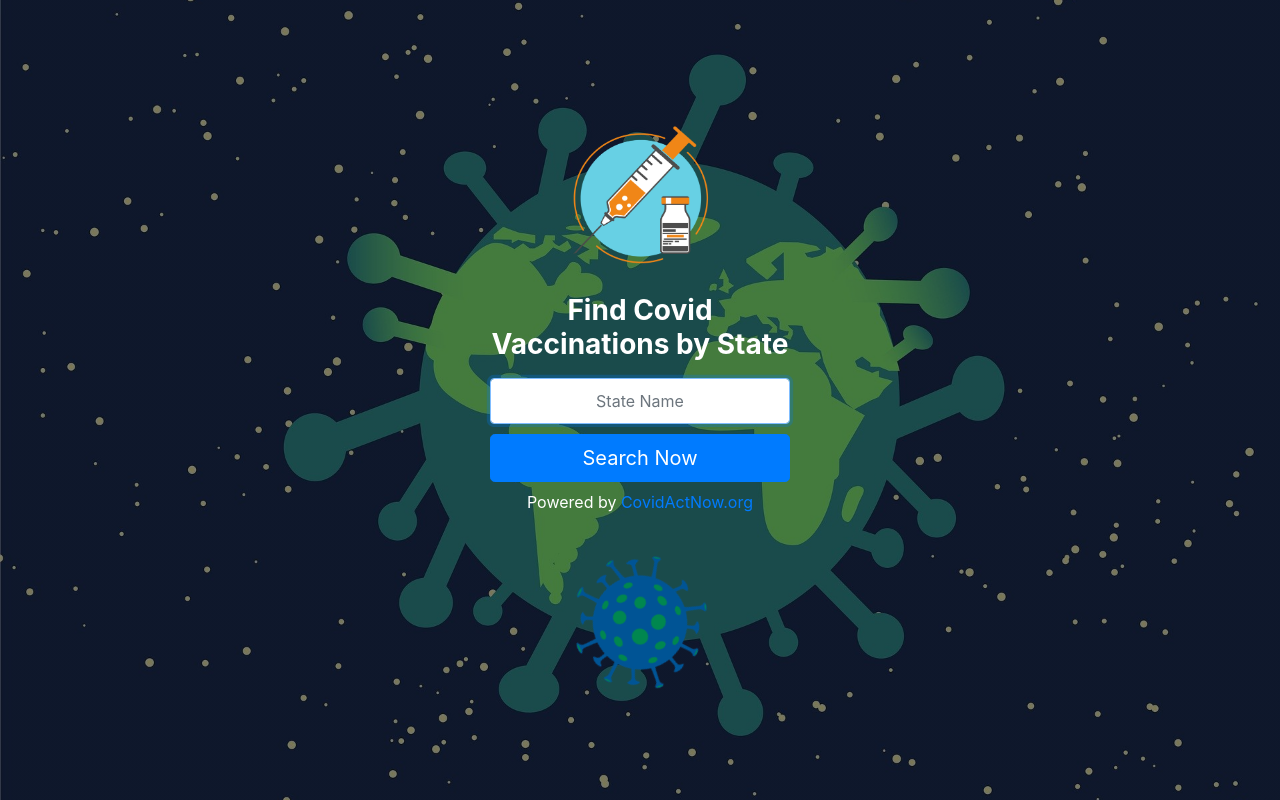
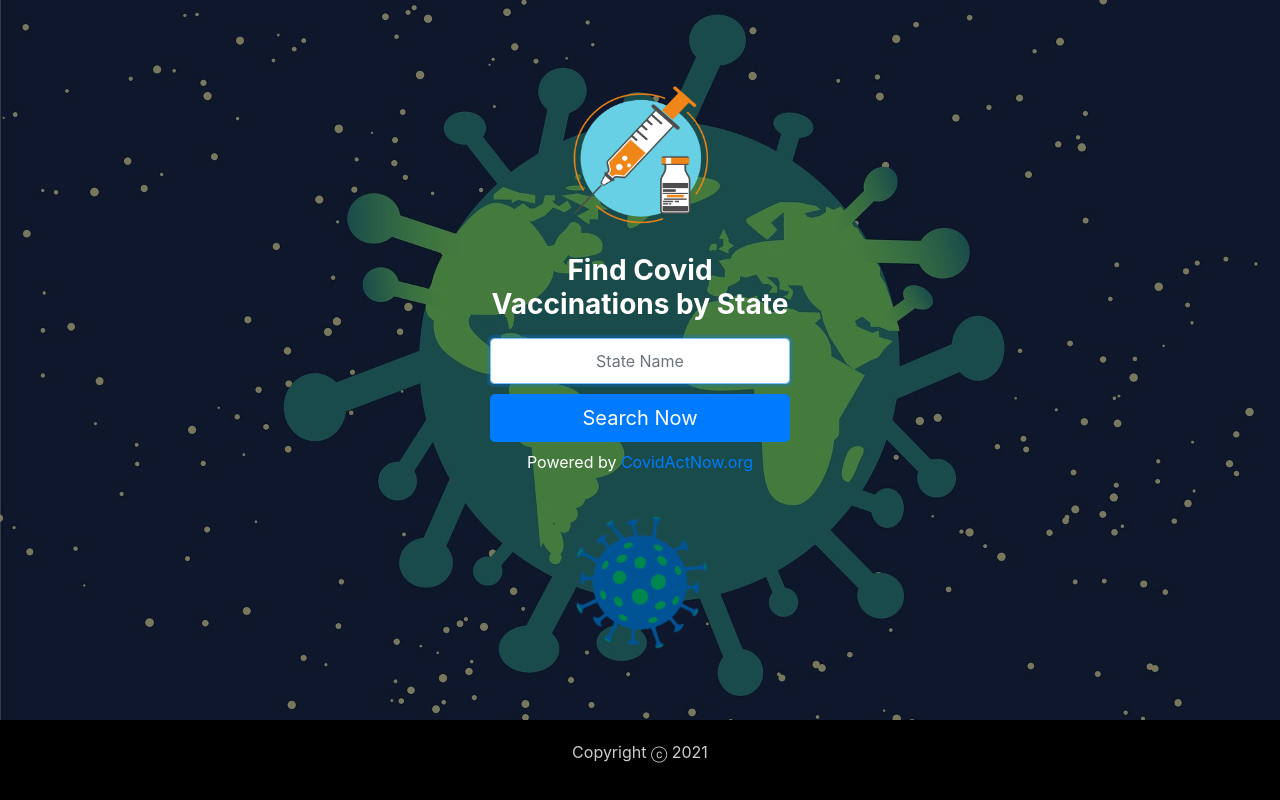
Before and after one commit to Aguilarjaf/CovidDataTracker, a React (Create React App) app: page / in a window 1280 px wide. Built offline with nearby package versions, Linux system fonts and the light colour scheme.

Commit message:
Add footer component, update CSS to style footer

```diff
--- a/public/styles.css
+++ b/public/styles.css
@@ -135,11 +135,11 @@ form.example::after {
 /* Styles for jumbotron */
 .jumbotron-fluid {
   background-image: linear-gradient(rgba(0, 0, 0, 0.5), rgba(0, 0, 0, 0.5)),
-  url("covidbg.jpg");
+    url("covidbg.jpg");
   background-size: cover;
   background: contain;
   background-position: center;
-  height: 100vh;
+  height: 90vh;
   width: 100%;
 
   overflow: hidden;
@@ -156,7 +156,7 @@ form.example::after {
   text-decoration: none;
   color: #0086d9;
   line-height: 20px;
-  animation: zoominoutsinglefeatured 1s infinite ;
+  animation: zoominoutsinglefeatured 1s infinite;
 }
 
 .learnMore:hover {
@@ -166,13 +166,13 @@ form.example::after {
 
 @keyframes zoominoutsinglefeatured {
   0% {
-      transform: scale(1,1);
+    transform: scale(1, 1);
   }
   50% {
-      transform: scale(1.2,1.2);
+    transform: scale(1.2, 1.2);
   }
   100% {
-      transform: scale(1,1);
+    transform: scale(1, 1);
   }
 }
 
@@ -182,3 +182,17 @@ form.example::after {
   width: 100%;
   margin-top: 15%;
 }
+
+/* Styles for footer */
+footer {
+  /* text-align: center; */
+  height: 10vh;
+  background-color: black;
+  display: flex !important;
+  align-items: center !important;
+  justify-content: center !important;
+}
+
+footer p {
+  color: #ccc;
+}
--- a/src/components/App.jsx
+++ b/src/components/App.jsx
@@ -1,12 +1,14 @@
 import React from "react";
 import StateSearch from "./StateSearch.jsx";
 import LearnMore from "./LearnMore.jsx";
+import Footer from "./Footer.jsx";
 
 function App() {
   return (
     <div>
       <StateSearch />
       {/* <LearnMore /> */}
+      <Footer />
     </div>
   );
 }
--- /dev/null
+++ b/src/components/Footer.jsx
@@ -0,0 +1,12 @@
+import React from "react";
+
+function Footer() {
+  const year = new Date().getFullYear();
+  return (
+    <footer>
+      <p>Copyright ⓒ {year}</p>
+    </footer>
+  );
+}
+
+export default Footer;
```
